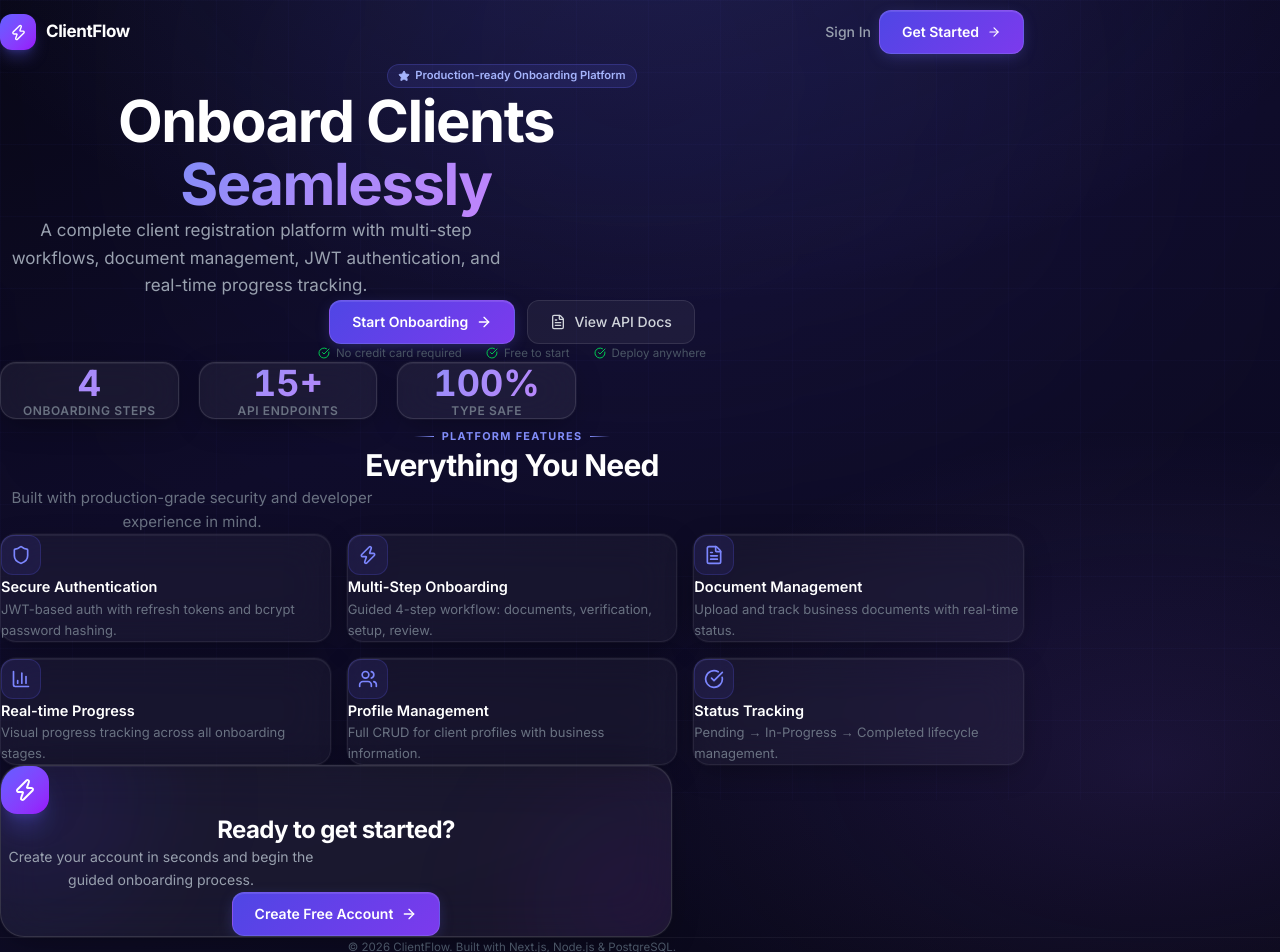
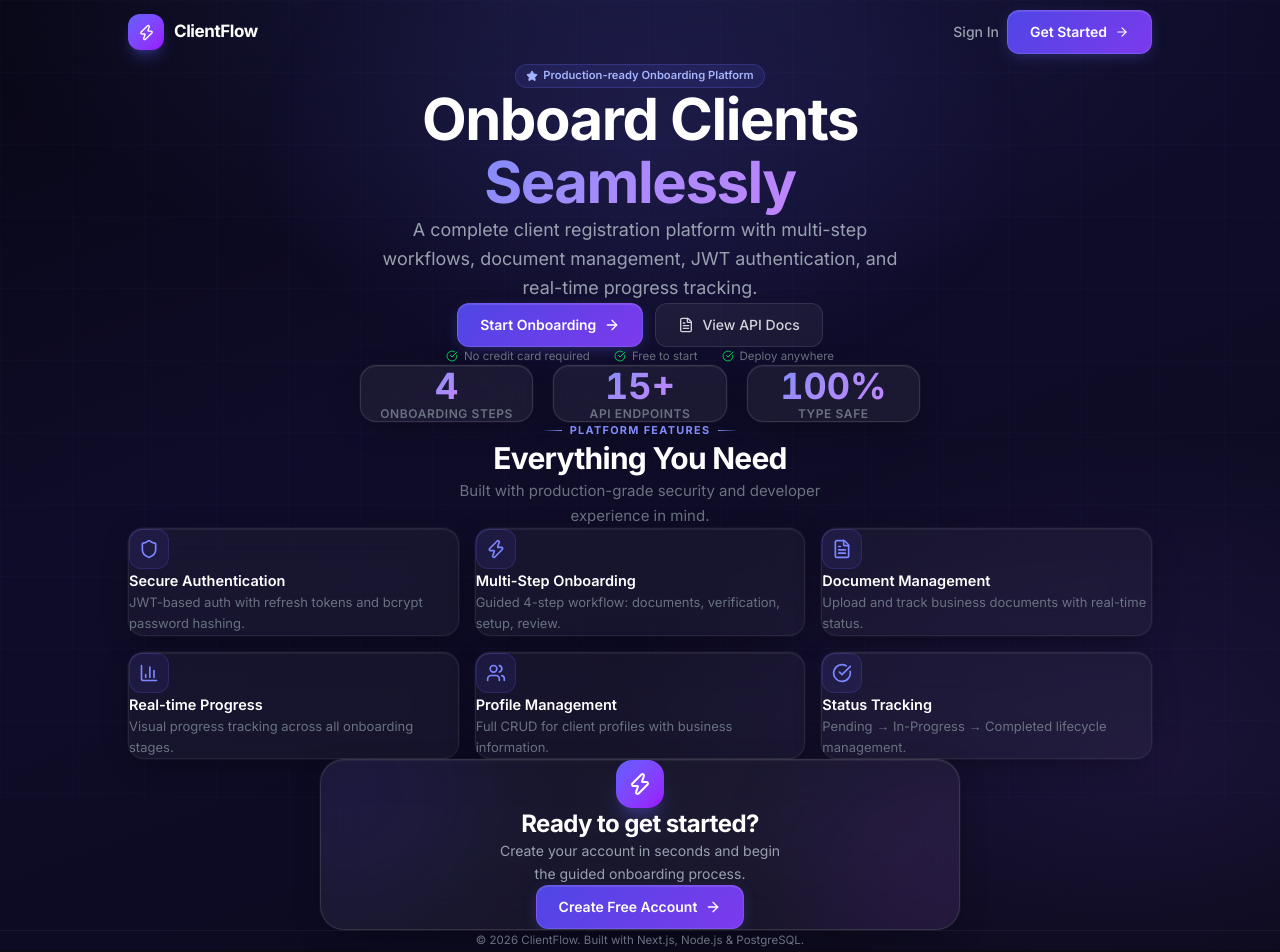
Before and after one commit to rishi-jaizz/Client-Onboarding, a Next.js app in the folder frontend/: page / in a window 1280 px wide. Shown: the top 952 px of the page. Built offline with nearby package versions, Linux system fonts and the light colour scheme; no server answers.

Commit message:
fix: guaranteed centering via inline styles and flex-col items-center

```diff
--- a/frontend/src/app/page.tsx
+++ b/frontend/src/app/page.tsx
@@ -21,15 +21,18 @@ const stats = [
   { value: '100%', label: 'Type Safe' },
 ];
 
-/**
- * LAYOUT STRATEGY
- * ───────────────
- * Every section uses the same wrapper:
- *   <div class="landing-container"> → max-w-5xl, mx-auto, symmetric px
- * This single shared column width guarantees everything aligns
- * identically on every screen size — no more left-shift or unequal gutters.
- * Hero text is narrowed with an inner max-w-2xl mx-auto for readability.
- */
+/* Shared max-width wrapper used by every section */
+function Container({ children, className = '' }: { children: React.ReactNode; className?: string }) {
+  return (
+    <div
+      style={{ maxWidth: '1024px', marginLeft: 'auto', marginRight: 'auto', width: '100%' }}
+      className={`px-5 sm:px-8 ${className}`}
+    >
+      {children}
+    </div>
+  );
+}
+
 export default function HomePage() {
   const { isAuthenticated, isLoading } = useAuth();
   const router = useRouter();
@@ -39,9 +42,16 @@ export default function HomePage() {
   }, [isAuthenticated, isLoading, router]);
 
   return (
-    <main className="min-h-screen animated-bg text-white overflow-x-hidden">
-
-      {/* ── Subtle grid texture ── */}
+    <main
+      className="min-h-screen text-white overflow-x-hidden"
+      style={{
+        background:
+          'radial-gradient(ellipse 80% 60% at 50% -10%, rgba(99,102,241,0.18) 0%, transparent 70%),' +
+          'radial-gradient(ellipse 60% 50% at 90% 80%, rgba(139,92,246,0.12) 0%, transparent 70%),' +
+          'linear-gradient(160deg,#080715 0%,#0f0c29 40%,#0d0b23 70%,#080715 100%)',
+      }}
+    >
+      {/* Grid texture */}
       <div
         aria-hidden
         className="fixed inset-0 pointer-events-none z-0"
@@ -53,22 +63,26 @@ export default function HomePage() {
         }}
       />
 
-      {/* ── Ambient glow (truly centred, z-0, no layout impact) ── */}
+      {/* Ambient glow — fixed, truly centred */}
       <div
         aria-hidden
-        className="fixed inset-x-0 top-0 z-0 pointer-events-none flex justify-center overflow-hidden"
+        className="fixed inset-0 pointer-events-none z-0 flex items-start justify-center overflow-hidden"
       >
-        <div className="w-[900px] h-[500px] rounded-full bg-indigo-500/8 blur-[160px] -translate-y-1/3" />
+        <div
+          style={{
+            width: '800px',
+            height: '500px',
+            background: 'radial-gradient(ellipse,rgba(99,102,241,0.12) 0%,transparent 70%)',
+            borderRadius: '50%',
+            marginTop: '-100px',
+            flexShrink: 0,
+          }}
+        />
       </div>
 
-      {/* ════════════════════════════════════════
-          SINGLE SHARED COLUMN — all sections use
-          this same max-w-5xl centering wrapper
-      ════════════════════════════════════════ */}
-
-      {/* ── Nav ── */}
-      <header className="relative z-20">
-        <div className="max-w-5xl mx-auto px-5 sm:px-8 flex items-center justify-between h-16">
+      {/* ─────────── NAV ─────────── */}
+      <header className="relative z-20 w-full">
+        <Container className="flex items-center justify-between h-16">
           <Link href="/" className="flex items-center gap-2.5 shrink-0">
             <div className="w-9 h-9 rounded-xl bg-gradient-to-br from-indigo-500 to-purple-600 flex items-center justify-center shadow-lg shadow-indigo-500/30">
               <Zap className="w-[17px] h-[17px] text-white" />
@@ -76,43 +90,52 @@ export default function HomePage() {
             <span className="text-[17px] font-bold tracking-tight">ClientFlow</span>
           </Link>
           <div className="flex items-center gap-1 sm:gap-2">
-            <Link
-              href="/login"
-              className="px-3 sm:px-4 py-2 text-sm font-medium text-gray-400 hover:text-white rounded-xl hover:bg-white/5 transition-all"
-            >
+            <Link href="/login" className="px-3 sm:px-4 py-2 text-sm font-medium text-gray-400 hover:text-white rounded-xl hover:bg-white/5 transition-all">
               Sign In
             </Link>
             <Link href="/signup" className="btn-primary text-sm py-2 px-4 sm:px-5">
               Get Started <ArrowRight className="w-3.5 h-3.5" />
             </Link>
           </div>
-        </div>
+        </Container>
       </header>
 
-      {/* ── Hero ── */}
-      <section className="relative z-10">
-        <div className="max-w-5xl mx-auto px-5 sm:px-8 pt-20 sm:pt-28 pb-20 sm:pb-24 text-center">
+      {/* ─────────── HERO ─────────── */}
+      <section className="relative z-10 w-full">
+        <Container className="pt-20 sm:pt-28 pb-20 sm:pb-24">
+          {/* Everything explicitly centred */}
+          <div className="flex flex-col items-center text-center">
+
             {/* Badge */}
             <div className="inline-flex items-center gap-2 badge badge-indigo mb-7">
               <Star className="w-3 h-3 fill-current shrink-0" />
               <span>Production-ready Onboarding Platform</span>
             </div>
 
-          {/* Headline — inner max-w keeps it readable, mx-auto centres it */}
-          <h1 className="max-w-2xl mx-auto text-[36px] sm:text-5xl md:text-[58px] font-bold leading-[1.1] tracking-tight mb-5">
+            {/* Headline */}
+            <h1
+              className="font-bold leading-[1.1] tracking-tight mb-5 text-center"
+              style={{
+                fontSize: 'clamp(32px, 5vw, 58px)',
+                maxWidth: '720px',
+              }}
+            >
               Onboard Clients{' '}
               <span className="gradient-text">Seamlessly</span>
             </h1>
 
             {/* Subtitle */}
-          <p className="max-w-lg mx-auto text-base sm:text-[17px] text-gray-400 mb-9 leading-relaxed">
+            <p
+              className="text-gray-400 leading-relaxed mb-9 text-center"
+              style={{ maxWidth: '520px', fontSize: 'clamp(15px, 1.4vw, 18px)' }}
+            >
               A complete client registration platform with multi-step workflows,
               document management, JWT authentication, and real-time progress tracking.
             </p>
 
             {/* CTA buttons */}
-          <div className="flex flex-col sm:flex-row items-center justify-center gap-3 max-w-xs sm:max-w-none mx-auto">
-            <Link href="/signup" className="btn-primary text-sm sm:text-[15px] py-3 px-7 w-full sm:w-auto group">
+            <div className="flex flex-col sm:flex-row items-center justify-center gap-3 w-full" style={{ maxWidth: '420px' }}>
+              <Link href="/signup" className="btn-primary text-sm sm:text-[15px] py-3 px-7 w-full sm:w-auto justify-center group">
                 Start Onboarding
                 <ArrowRight className="w-4 h-4 group-hover:translate-x-1 transition-transform" />
               </Link>
@@ -120,7 +143,7 @@ export default function HomePage() {
                 href={`${process.env.NEXT_PUBLIC_API_URL?.replace('/api/v1', '') || 'http://localhost:5001'}/api/docs`}
                 target="_blank"
                 rel="noopener noreferrer"
-              className="btn-ghost text-sm sm:text-[15px] py-3 px-7 w-full sm:w-auto"
+                className="btn-ghost text-sm sm:text-[15px] py-3 px-7 w-full sm:w-auto justify-center"
               >
                 <FileText className="w-4 h-4 shrink-0" />
                 View API Docs
@@ -128,7 +151,7 @@ export default function HomePage() {
             </div>
 
             {/* Trust line */}
-          <div className="mt-8 flex flex-wrap items-center justify-center gap-x-6 gap-y-2 text-[11.5px] text-gray-600">
+            <div className="mt-7 flex flex-wrap items-center justify-center gap-x-6 gap-y-2" style={{ fontSize: '11.5px', color: '#6b7280' }}>
               {['No credit card required', 'Free to start', 'Deploy anywhere'].map(t => (
                 <span key={t} className="flex items-center gap-1.5">
                   <CheckCircle className="w-3 h-3 text-green-500 shrink-0" />
@@ -136,83 +159,87 @@ export default function HomePage() {
                 </span>
               ))}
             </div>
+
           </div>
+        </Container>
       </section>
 
-      {/* ── Stats ── */}
-      <section className="relative z-10">
-        <div className="max-w-5xl mx-auto px-5 sm:px-8 pb-20 sm:pb-24">
-          {/* Inner narrower wrapper for 3 stat cards so they don't stretch full 5xl width */}
-          <div className="max-w-xl mx-auto grid grid-cols-3 gap-3 sm:gap-5">
+      {/* ─────────── STATS ─────────── */}
+      <section className="relative z-10 w-full">
+        <Container className="pb-20 sm:pb-24">
+          <div
+            className="grid gap-3 sm:gap-5"
+            style={{ gridTemplateColumns: 'repeat(3,1fr)', maxWidth: '560px', marginLeft: 'auto', marginRight: 'auto' }}
+          >
             {stats.map(s => (
-              <div key={s.label} className="glass-md rounded-2xl p-4 sm:p-6 text-center glow-card">
+              <div key={s.label} className="glass-md rounded-2xl p-4 sm:p-6 glow-card flex flex-col items-center justify-center text-center">
                 <div className="text-2xl sm:text-4xl font-bold gradient-text mb-1 tabular-nums">{s.value}</div>
-                <div className="text-[10px] sm:text-xs text-gray-500 font-semibold uppercase tracking-wider leading-tight mt-1">{s.label}</div>
+                <div className="text-[10px] sm:text-xs text-gray-500 font-semibold uppercase tracking-wider leading-tight mt-1 text-center">{s.label}</div>
               </div>
             ))}
           </div>
-        </div>
+        </Container>
       </section>
 
-      {/* ── Features ── */}
-      <section className="relative z-10">
-        <div className="max-w-5xl mx-auto px-5 sm:px-8 pb-20 sm:pb-24">
-          <div className="text-center mb-10 sm:mb-14">
-            <div className="section-tag justify-center mb-3">Platform Features</div>
-            <h2 className="text-2xl sm:text-[30px] font-bold mb-3 tracking-tight">Everything You Need</h2>
-            <p className="text-gray-500 text-sm sm:text-[15px] max-w-sm mx-auto leading-relaxed">
+      {/* ─────────── FEATURES ─────────── */}
+      <section className="relative z-10 w-full">
+        <Container className="pb-20 sm:pb-24">
+
+          {/* Section heading */}
+          <div className="flex flex-col items-center text-center mb-10 sm:mb-14">
+            <div className="section-tag mb-3">Platform Features</div>
+            <h2 className="text-2xl sm:text-[30px] font-bold mb-3 tracking-tight text-center">Everything You Need</h2>
+            <p className="text-gray-500 text-sm sm:text-[15px] text-center leading-relaxed" style={{ maxWidth: '380px' }}>
               Built with production-grade security and developer experience in mind.
             </p>
           </div>
+
           <div className="grid grid-cols-1 sm:grid-cols-2 lg:grid-cols-3 gap-4">
             {features.map(f => (
-              <div
-                key={f.title}
-                className="glass rounded-2xl p-5 sm:p-6 glow-card card-hover group cursor-default"
-              >
+              <div key={f.title} className="glass rounded-2xl p-5 sm:p-6 glow-card card-hover group cursor-default">
                 <div className="w-10 h-10 rounded-xl bg-indigo-500/10 border border-indigo-500/20 flex items-center justify-center mb-4 group-hover:border-indigo-500/40 transition-colors shrink-0">
                   <f.icon className="w-5 h-5 text-indigo-400" />
                 </div>
-                <h3 className="font-semibold text-white mb-2 text-[14.5px]">{f.title}</h3>
-                <p className="text-[13px] text-gray-500 leading-relaxed">{f.desc}</p>
+                <h3 className="font-semibold text-white mb-2" style={{ fontSize: '14.5px' }}>{f.title}</h3>
+                <p className="text-gray-500 leading-relaxed" style={{ fontSize: '13px' }}>{f.desc}</p>
               </div>
             ))}
           </div>
-        </div>
+
+        </Container>
       </section>
 
-      {/* ── CTA banner ── */}
-      <section className="relative z-10">
-        <div className="max-w-5xl mx-auto px-5 sm:px-8 pb-20 sm:pb-24">
-          {/* Inner card narrowed for visual balance */}
-          <div className="max-w-2xl mx-auto">
-            <div className="relative glass-md rounded-3xl p-9 sm:p-14 text-center glow-card overflow-hidden">
+      {/* ─────────── CTA ─────────── */}
+      <section className="relative z-10 w-full">
+        <Container className="pb-20 sm:pb-24">
+          <div style={{ maxWidth: '640px', marginLeft: 'auto', marginRight: 'auto' }}>
+            <div className="relative glass-md rounded-3xl p-9 sm:p-14 glow-card overflow-hidden">
               <div aria-hidden className="absolute -top-20 -left-20 w-56 h-56 bg-indigo-600/10 rounded-full blur-3xl pointer-events-none" />
               <div aria-hidden className="absolute -bottom-20 -right-20 w-56 h-56 bg-purple-600/8 rounded-full blur-3xl pointer-events-none" />
-              <div className="relative">
-                <div className="w-12 h-12 rounded-2xl bg-gradient-to-br from-indigo-500 to-purple-600 flex items-center justify-center mx-auto mb-5 shadow-xl shadow-indigo-500/25">
+              <div className="relative flex flex-col items-center text-center">
+                <div className="w-12 h-12 rounded-2xl bg-gradient-to-br from-indigo-500 to-purple-600 flex items-center justify-center mb-5 shadow-xl shadow-indigo-500/25">
                   <Zap className="w-6 h-6 text-white" />
                 </div>
-                <h2 className="text-xl sm:text-2xl font-bold mb-3 tracking-tight">Ready to get started?</h2>
-                <p className="text-gray-400 mb-7 text-sm max-w-xs mx-auto leading-relaxed">
+                <h2 className="text-xl sm:text-2xl font-bold mb-3 tracking-tight text-center">Ready to get started?</h2>
+                <p className="text-gray-400 mb-7 text-sm text-center leading-relaxed" style={{ maxWidth: '300px' }}>
                   Create your account in seconds and begin the guided onboarding process.
                 </p>
-                <Link href="/signup" className="btn-primary inline-flex text-sm sm:text-[15px] py-3 px-8">
+                <Link href="/signup" className="btn-primary text-sm sm:text-[15px] py-3 px-8">
                   Create Free Account <ArrowRight className="w-4 h-4" />
                 </Link>
               </div>
             </div>
           </div>
-        </div>
+        </Container>
       </section>
 
-      {/* ── Footer ── */}
-      <footer className="relative z-10 border-t border-white/5">
-        <div className="max-w-5xl mx-auto px-5 sm:px-8 py-7 text-center">
-          <p className="text-[11.5px] text-gray-600">
+      {/* ─────────── FOOTER ─────────── */}
+      <footer className="relative z-10 w-full border-t border-white/5">
+        <Container className="py-7">
+          <p className="text-center" style={{ fontSize: '11.5px', color: '#6b7280' }}>
             © 2026 ClientFlow. Built with Next.js, Node.js &amp; PostgreSQL.
           </p>
-        </div>
+        </Container>
       </footer>
 
     </main>
```
Lines whose indentation alone changed are shown as unchanged.
